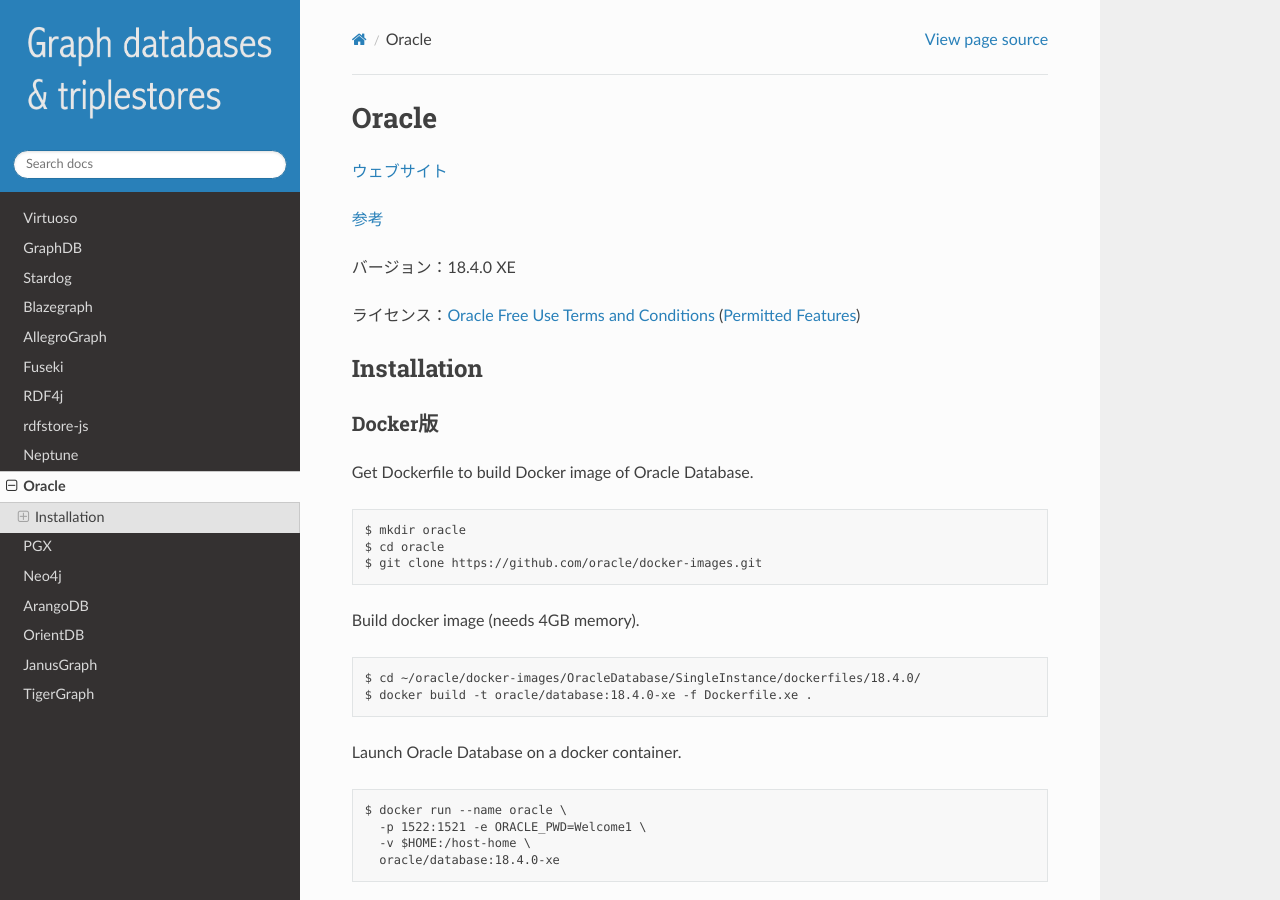
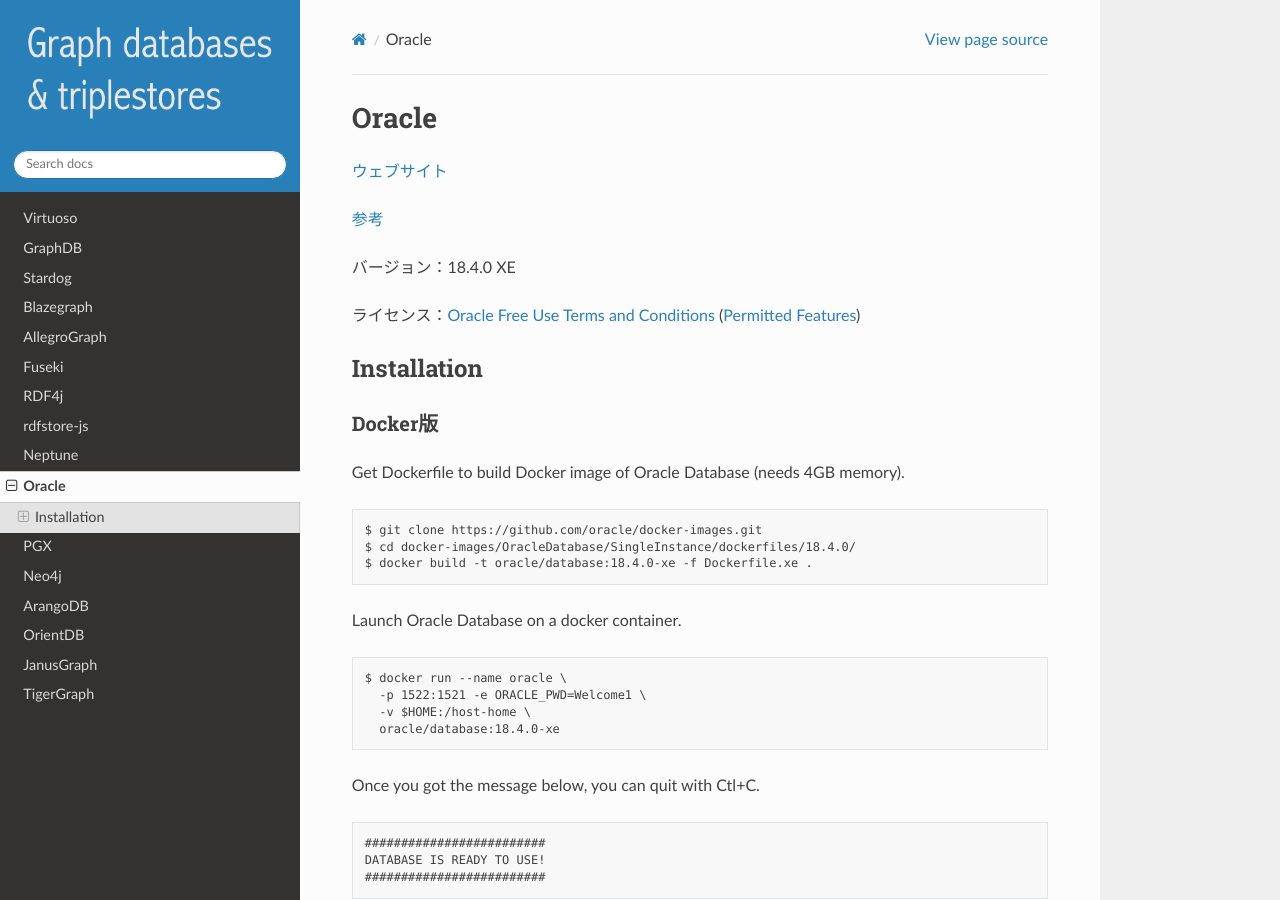
Before and after one commit to dbcls/graphdbs, a Sphinx documentation site: the page built from docs/md/oracle.md, in a window 1280 px wide and 900 px high. Built offline with Sphinx 7.4.7 and the Read the Docs theme 2.0.0, drawn with Linux system fonts in a browser that asks for light colours.

Commit message:
Update oracle.md

```diff
--- a/docs/md/oracle.md
+++ b/docs/md/oracle.md
@@ -13,15 +13,11 @@
 ## Installation
 
 ### Docker版
-Get Dockerfile to build Docker image of Oracle Database.
 
-    $ mkdir oracle
-    $ cd oracle
+Get Dockerfile to build Docker image of Oracle Database (needs 4GB memory).
+
     $ git clone https://github.com/oracle/docker-images.git
-
-Build docker image (needs 4GB memory).
-
-    $ cd ~/oracle/docker-images/OracleDatabase/SingleInstance/dockerfiles/18.4.0/
+    $ cd docker-images/OracleDatabase/SingleInstance/dockerfiles/18.4.0/
     $ docker build -t oracle/database:18.4.0-xe -f Dockerfile.xe .
 
 Launch Oracle Database on a docker container.
```
